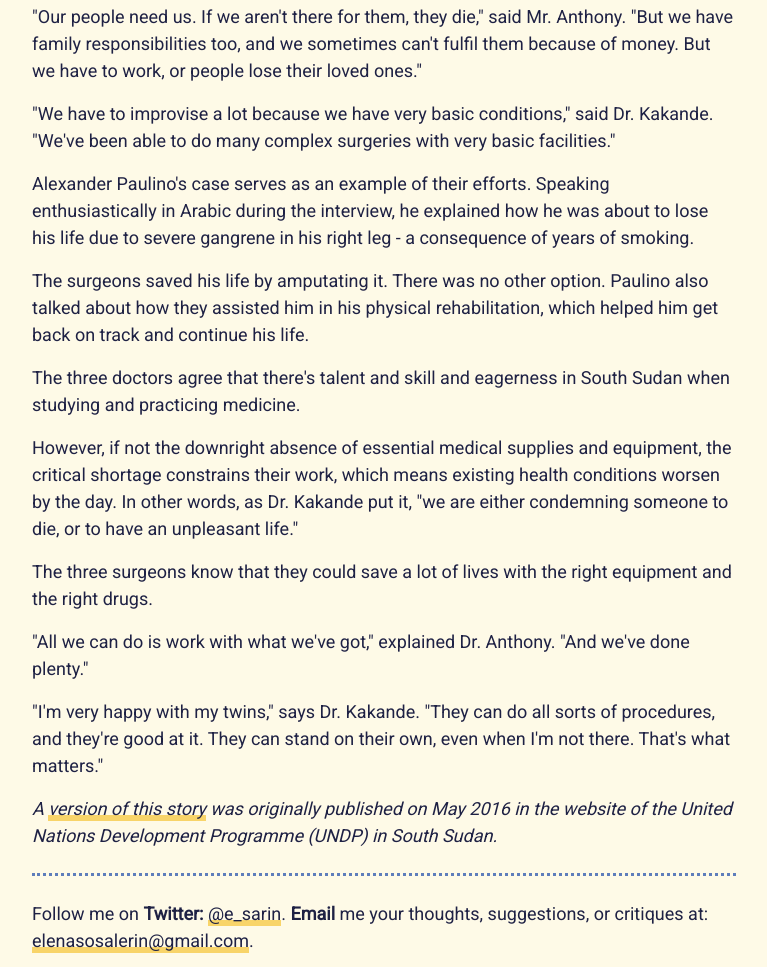
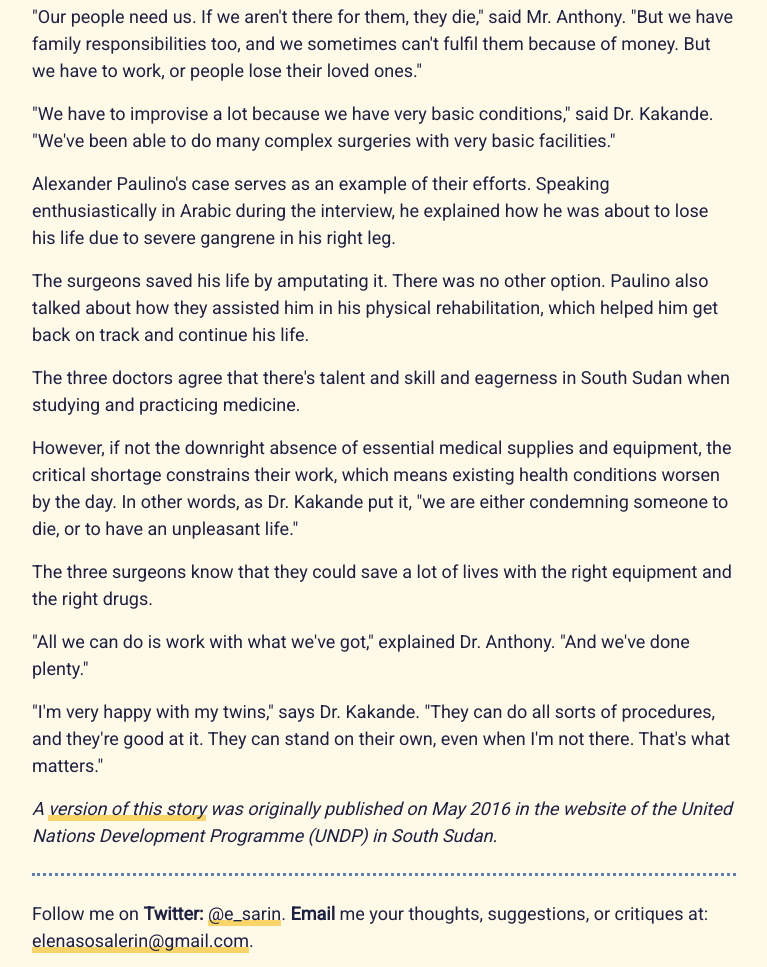
Before and after one commit to esarin7/elenasosalerin.com, an Eleventy site: page articles/performing-surgical-procedures-in-challenging-contexts-in-south-sudan.md in a window 1280 px wide. Shown: the part 2144-3111 px from the top of the page, without its empty margins (32-799 px from the left). Built offline with nearby package versions, Linux system fonts and the light colour scheme; Eleventy itself is replaced by a stand-in of ours; files that its build step writes are made by us from their sources.

Commit message:
editorial changes

```diff
--- a/articles/performing-surgical-procedures-in-challenging-contexts-in-south-sudan.md
+++ b/articles/performing-surgical-procedures-in-challenging-contexts-in-south-sudan.md
@@ -39,7 +39,7 @@ When asked about the most significant hurdles they face in their work, Mr. Matui
 
 "We have to improvise a lot because we have very basic conditions," said Dr. Kakande. "We've been able to do many complex surgeries with very basic facilities."
 
-Alexander Paulino's case serves as an example of their efforts. Speaking enthusiastically in Arabic during the interview, he explained how he was about to lose his life due to severe gangrene in his right leg - a consequence of years of smoking.
+Alexander Paulino's case serves as an example of their efforts. Speaking enthusiastically in Arabic during the interview, he explained how he was about to lose his life due to severe gangrene in his right leg.
 
 The surgeons saved his life by amputating it. There was no other option. Paulino also talked about how they assisted him in his physical rehabilitation, which helped him get back on track and continue his life.
 
```
